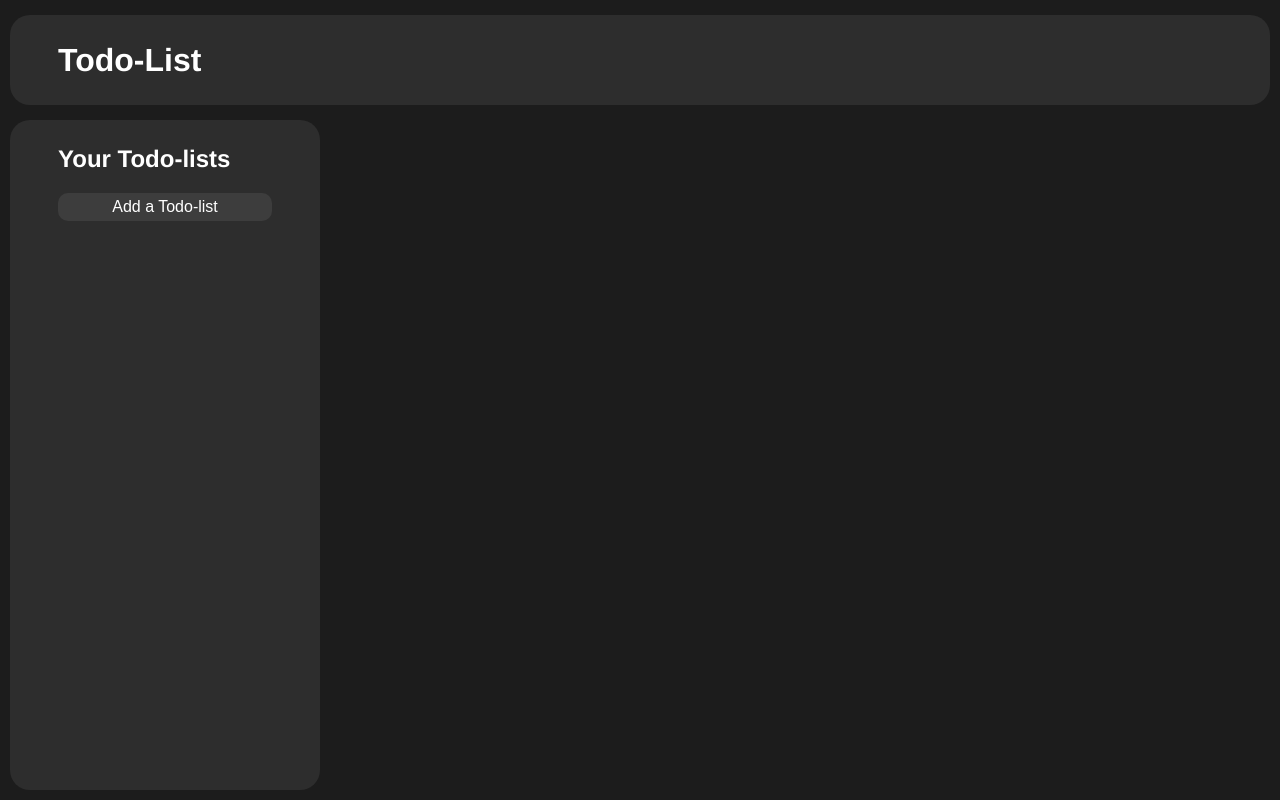
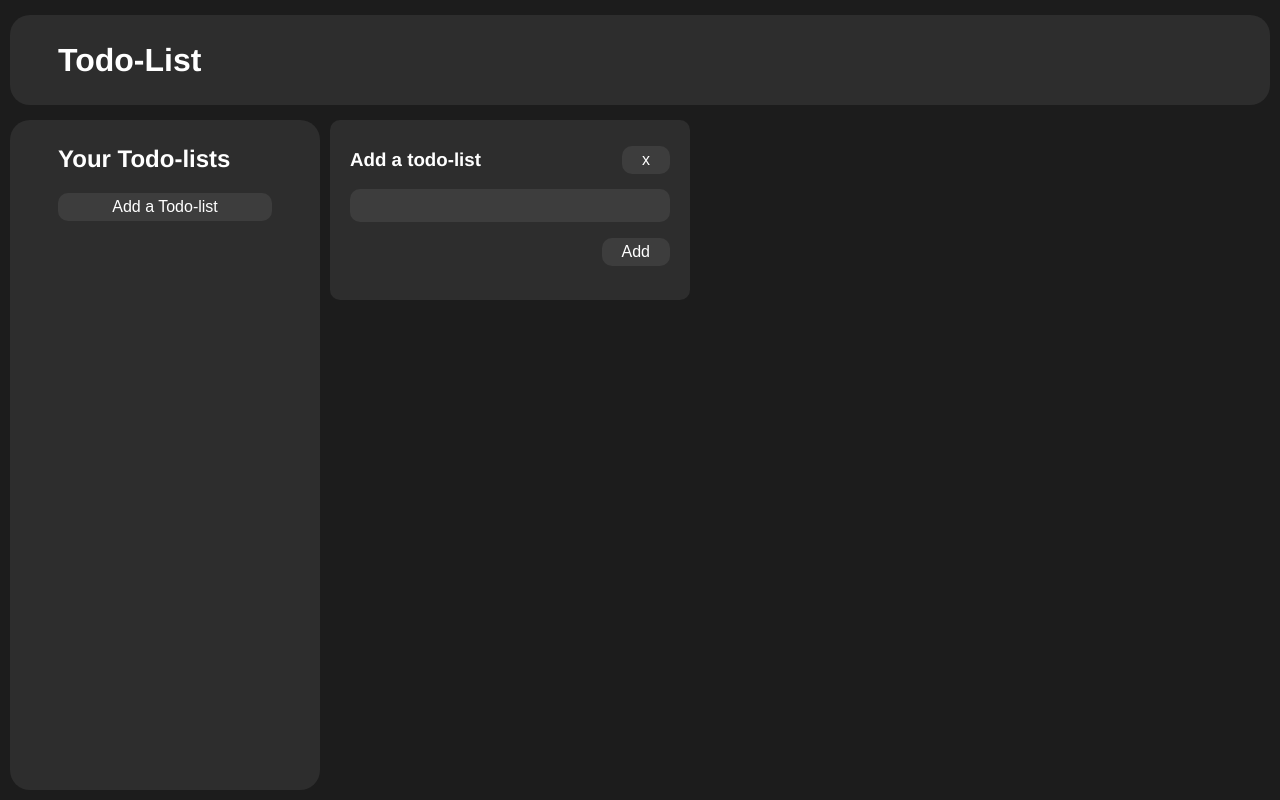
Before and after one commit to BrunoFares/todo-list2, an Angular app: page / in a window 1280 px wide. Both pictures are taken after a click on the button "Add a Todo-list". Built offline with nearby package versions, Linux system fonts and the light colour scheme.

Commit message:
Completed the design of the dialog box.

```diff
--- a/src/app/app.component.html
+++ b/src/app/app.component.html
@@ -1,2 +1,5 @@
 <app-header />
-<app-todo-lists />
+<app-todo-lists (addList)="onAddList()"/>
+@if (displayDialog) {
+    <app-dialog-box (close)="onCloseAddList()"/>
+}
--- a/src/app/app.component.ts
+++ b/src/app/app.component.ts
@@ -2,14 +2,23 @@ import { Component } from '@angular/core';
 import { HeaderComponent } from './header/header.component';
 import { TodoListsComponent } from './todo-lists/todo-lists.component';
 import { TodoListComponent } from './todo-list/todo-list.component';
+import { DialogBoxComponent } from './dialog-box/dialog-box.component';
 
 @Component({
   selector: 'app-root',
   standalone: true,
-  imports: [HeaderComponent, TodoListsComponent, TodoListComponent],
+  imports: [HeaderComponent, TodoListsComponent, TodoListComponent, DialogBoxComponent],
   templateUrl: './app.component.html',
   styleUrl: './app.component.css'
 })
 export class AppComponent {
+  displayDialog: boolean = false;
 
+  onAddList() {
+    this.displayDialog = true;
+  }
+
+  onCloseAddList() {
+    this.displayDialog = false;
+  }
 }
--- /dev/null
+++ b/src/app/dialog-box/dialog-box.component.css
@@ -0,0 +1,28 @@
+div {
+    display: flex;
+    align-items: center;
+}
+
+button {
+    margin-left: auto;
+    background-color: rgb(61, 61, 61);
+    color: white;
+    border: 0;
+    border-radius: 10px;
+    font-size: 16px;
+    padding: 5px 20px;
+}
+
+button:hover {
+    background-color: rgb(92, 92, 92);
+}
+
+input {
+    background-color: rgb(61, 61, 61);
+    color: white;
+    border: 0;
+    border-radius: 10px;
+    margin-bottom: 0.8em;
+    font-size: 20px;
+    padding: 5px 5px 5px 10px;
+}
--- /dev/null
+++ b/src/app/dialog-box/dialog-box.component.html
@@ -0,0 +1,6 @@
+<div>
+    <h3>Add a todo-list</h3>
+    <button (close)="onClose()" class="close">x</button>
+</div>
+<input type="text">
+<button (add)="onAdd()" class="add">Add</button>
--- /dev/null
+++ b/src/app/dialog-box/dialog-box.component.ts
@@ -0,0 +1,21 @@
+import { Component, EventEmitter, Output } from '@angular/core';
+
+@Component({
+  selector: 'app-dialog-box',
+  standalone: true,
+  imports: [],
+  templateUrl: './dialog-box.component.html',
+  styleUrl: './dialog-box.component.css'
+})
+export class DialogBoxComponent {
+  @Output() add = new EventEmitter<void>();
+  @Output() close = new EventEmitter<void>();
+
+  onClose() {
+    return this.close.emit();
+  }
+
+  onAdd() {
+    return this.add.emit();
+  }
+}
--- a/src/app/todo-lists/todo-lists.component.html
+++ b/src/app/todo-lists/todo-lists.component.html
@@ -1,2 +1,2 @@
 <h2>Your Todo-lists</h2>
-<button>Add a Todo-list</button>
+<button (click)="onAddList()">Add a Todo-list</button>
--- a/src/app/todo-lists/todo-lists.component.ts
+++ b/src/app/todo-lists/todo-lists.component.ts
@@ -1,4 +1,4 @@
-import { Component } from '@angular/core';
+import { Component, EventEmitter, Output } from '@angular/core';
 
 @Component({
   selector: 'app-todo-lists',
@@ -8,5 +8,9 @@ import { Component } from '@angular/core';
   styleUrl: './todo-lists.component.css'
 })
 export class TodoListsComponent {
+  @Output() addList = new EventEmitter<void>();
 
+  onAddList() {
+    return this.addList.emit();
+  }
 }
--- a/src/styles.css
+++ b/src/styles.css
@@ -38,3 +38,14 @@ app-todo-list {
     grid-column: 2 / 3;
     display: flex;
 }
+
+app-dialog-box {
+    background-color: rgb(45, 45, 45);
+    height: 10em;
+    width: 20em;
+    margin-left: 10px;
+    border-radius: 10px;
+    padding: 10px 20px;
+    display: flex;
+    flex-direction: column;
+}
```
